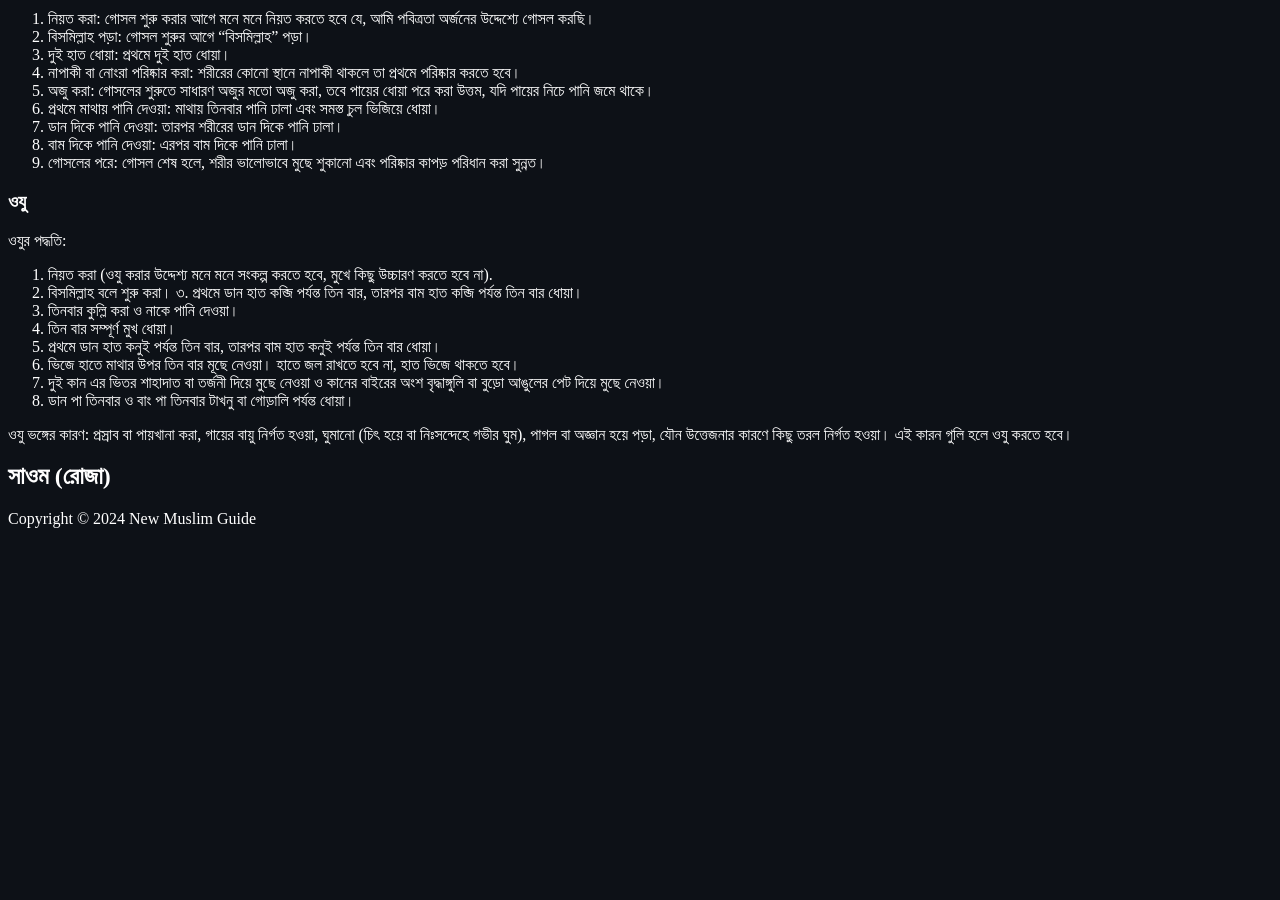
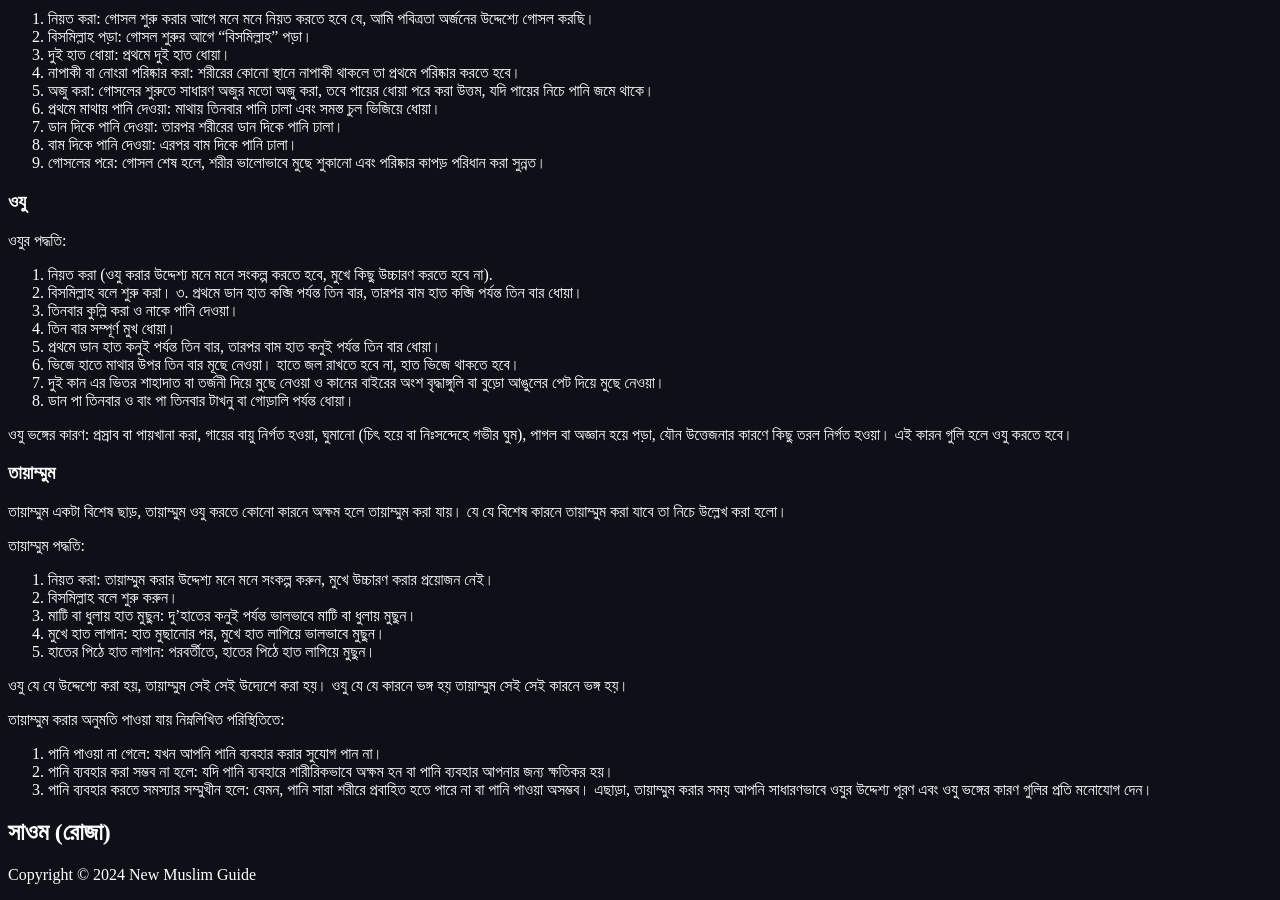
Before and after one commit to DeenAlIslam/NewMuslimGuide, a Jekyll site: the page built from bangla/index.md, in a window 1280 px wide and 900 px high, scrolled down 689 px. Built offline with Jekyll 4.4.1, drawn with Linux system fonts in a browser that asks for light colours; before the commit the page ends 1233 px from its top, so only the background shows below that.

Commit message:
Update index.md

```diff
--- a/bangla/index.md
+++ b/bangla/index.md
@@ -59,7 +59,23 @@ layout: default
 
 ওযু ভঙ্গের কারণ: প্রস্রাব বা পায়খানা করা, গায়ের বায়ু নির্গত হওয়া, ঘুমানো (চিৎ হয়ে বা নিঃসন্দেহে গভীর ঘুম), পাগল বা অজ্ঞান হয়ে পড়া, যৌন উত্তেজনার কারণে কিছু তরল নির্গত হওয়া। এই কারন গুলি হলে ওযু করতে হবে।
 
+### তায়াম্মুম
 
+তায়াম্মুম একটা বিশেষ ছাড়, তায়াম্মুম ওযু করতে কোনো কারনে অক্ষম হলে তায়াম্মুম করা যায়।  যে যে বিশেষ কারনে তায়াম্মুম করা যাবে তা নিচে উল্লেখ করা হলো।
 
+তায়াম্মুম পদ্ধতি:
+1. নিয়ত করা: তায়াম্মুম করার উদ্দেশ্য মনে মনে সংকল্প করুন, মুখে উচ্চারণ করার প্রয়োজন নেই।
+2. বিসমিল্লাহ বলে শুরু করুন।
+3. মাটি বা ধুলায় হাত মুছুন: দু'হাতের কনুই পর্যন্ত ভালভাবে মাটি বা ধুলায় মুছুন।
+4. মুখে হাত লাগান: হাত মুছানোর পর, মুখে হাত লাগিয়ে ভালভাবে মুছুন।
+5. হাতের পিঠে হাত লাগান: পরবর্তীতে, হাতের পিঠে হাত লাগিয়ে মুছুন।
+
+ওযু যে যে উদ্দেশ্যে করা হয়, তায়াম্মুম সেই সেই উদ্যেশে করা হয়।  ওযু যে যে কারনে  ভঙ্গ হয় তায়াম্মুম সেই সেই কারনে ভঙ্গ হয়।
+
+তায়াম্মুম করার অনুমতি পাওয়া যায় নিম্নলিখিত পরিস্থিতিতে:
+1. পানি পাওয়া না গেলে: যখন আপনি পানি ব্যবহার করার সুযোগ পান না।
+2. পানি ব্যবহার করা সম্ভব না হলে: যদি পানি ব্যবহারে শারীরিকভাবে অক্ষম হন বা পানি ব্যবহার আপনার জন্য ক্ষতিকর হয়।
+3. পানি ব্যবহার করতে সমস্যার সম্মুখীন হলে: যেমন, পানি সারা শরীরে প্রবাহিত হতে পারে না বা পানি পাওয়া অসম্ভব।
+এছাড়া, তায়াম্মুম করার সময় আপনি সাধারণভাবে ওযুর উদ্দেশ্য পূরণ এবং ওযু ভঙ্গের কারণ গুলির প্রতি মনোযোগ দেন।
 
 ## সাওম (রোজা)
```
